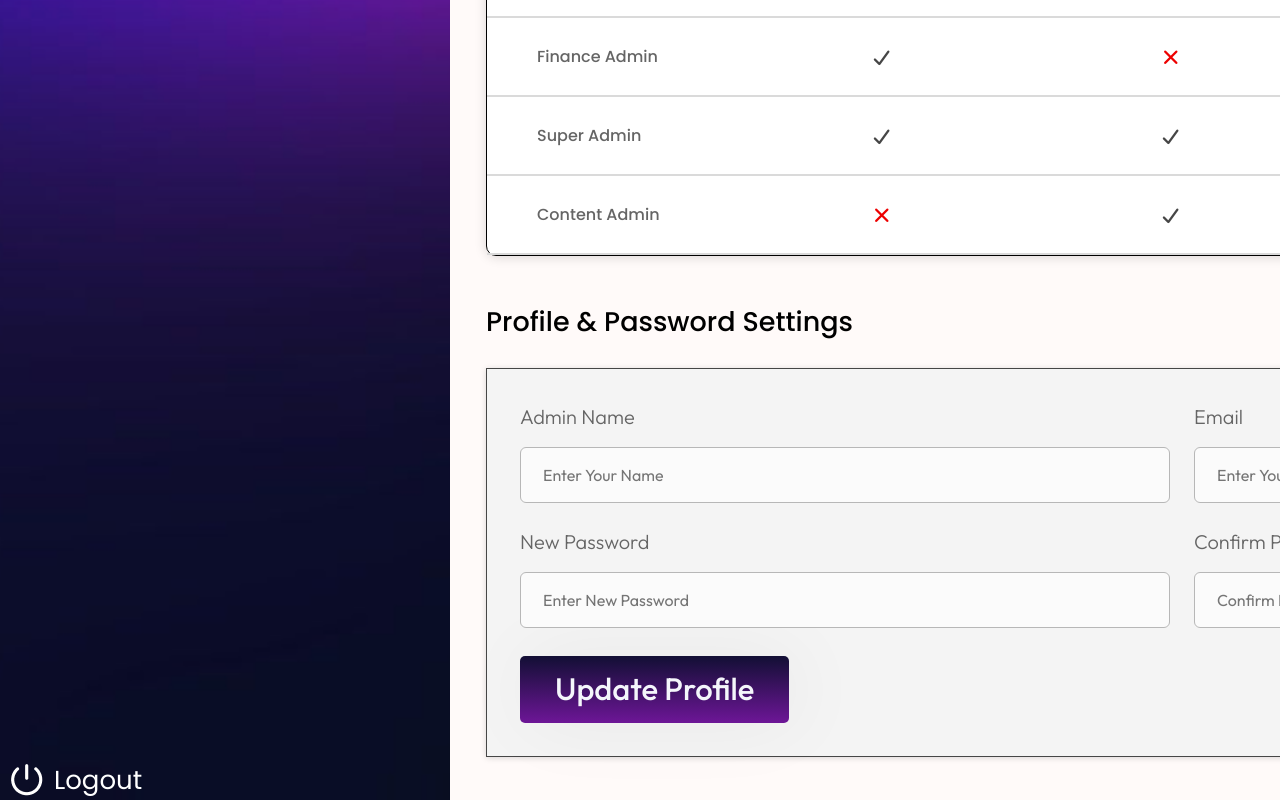
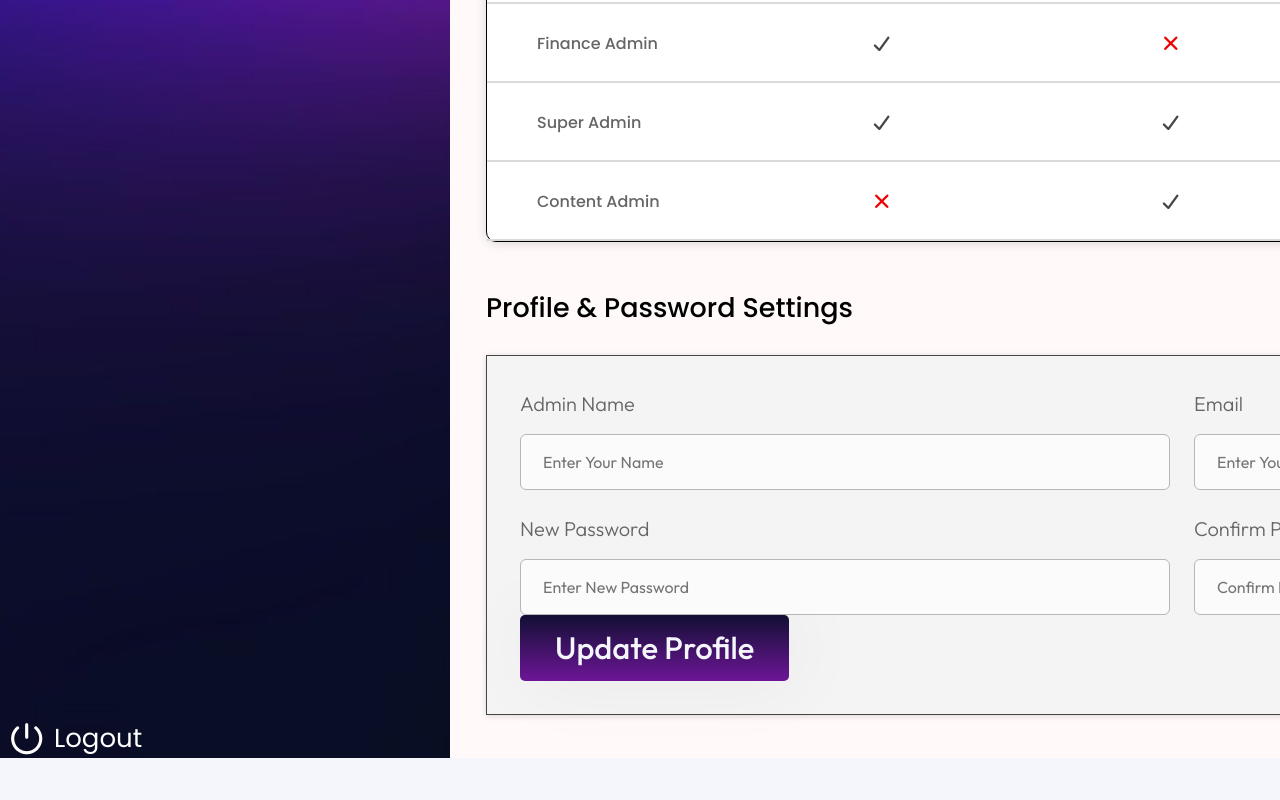
Before and after one commit to JamesWDG/trip_next, a Next.js app: page /dashboard/setting-dashboard in a window 1280 px wide. Shown: the part 875-1675 px from the top of the page. After the commit the page ends 1633 px from the top, so only its background shows below. Built offline with nearby package versions, Linux system fonts and the light colour scheme.

Commit message:
css chnages made

```diff
--- a/src/app/globals.css
+++ b/src/app/globals.css
@@ -1022,6 +1022,5 @@ input {
 }
 
 .profile-btn {
-  margin-top: 28px;
   padding: 10px 35px;
 }
```
